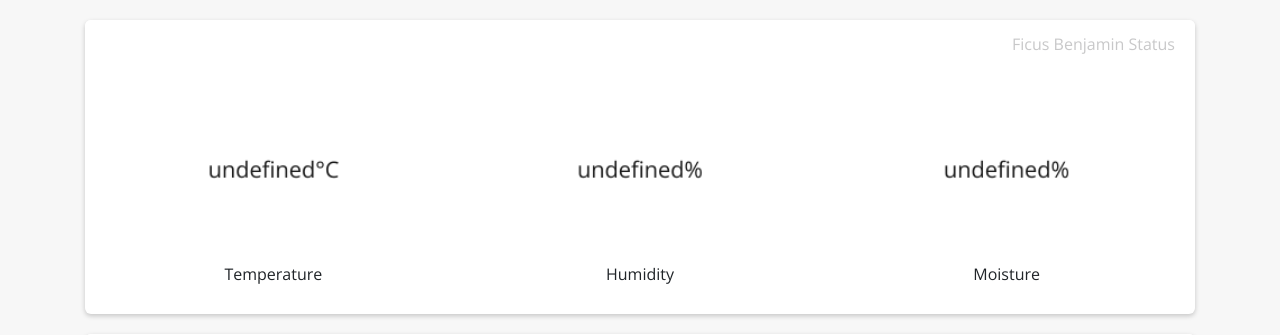
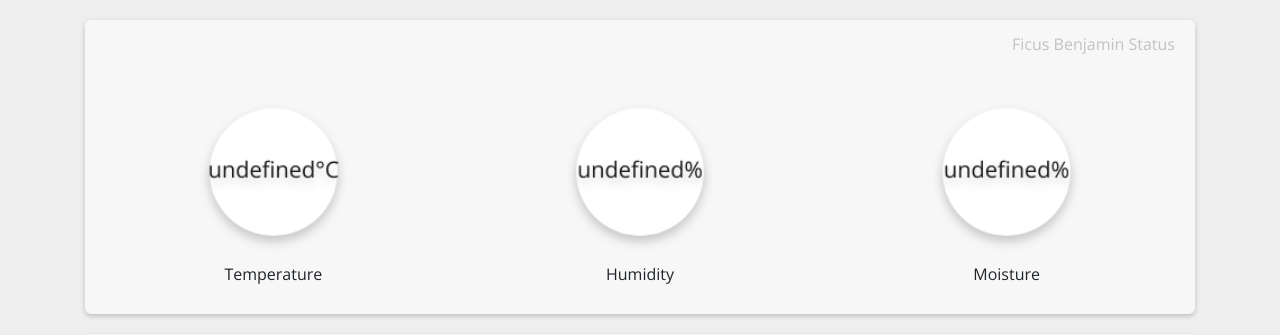
Before and after one commit to manti-by/apollo, a Flask app: page / in a window 1280 px wide. Shown: the part 56-391 px from the top of the page. Run offline with Flask 2, Linux system fonts and the light colour scheme; data that the repository does not hold is empty; some libraries are stand-ins or nearby versions.

Commit message:
Update sensor design

```diff
--- a/app/server.py
+++ b/app/server.py
@@ -2,7 +2,7 @@ from time import localtime, strftime
 
 from flask import Flask, jsonify, render_template
 
-from db import get_data
+from .db import get_data
 
 app = Flask(__name__)
 
--- a/app/static/css/index.css
+++ b/app/static/css/index.css
@@ -1,6 +1,6 @@
 body {
     font-family: 'Open Sans', sans-serif;
-    background: #F7F7F7;
+    background: #EEEEEE;
 }
 
 nav,
@@ -17,13 +17,14 @@ nav,
     border: none;
     box-shadow: 0 2px 5px rgba(0, 0, 0, .2);
     border-radius: 6px;
+    background: #F7F7F7;
 }
 
 .card-header {
     text-align: right;
     color: rgba(72, 72, 77, .3);
     border-bottom: none;
-    background: #FFF;
+    background: #F7F7F7;
 }
 
 .card-header:first-child {
--- a/app/static/js/lib/sensor.js
+++ b/app/static/js/lib/sensor.js
@@ -10,10 +10,16 @@ class Sensor {
             options['fgcolor'] : 'rgba(165, 42, 42, .2)';
 
         this.bgcolor = 'bgcolor' in options ?
-            options['bgcolor'] : 'rgba(255, 255, 255, 1)';
+            options['bgcolor'] : 'rgba(247, 247, 247, 1)';
+
+        this.lbcolor = 'lbcolor' in options ?
+            options['lbcolor'] : 'rgba(255, 255, 255, 1)';
 
         this.unit = 'unit' in options ?
             options['unit'] : '';
+
+        this.line_width = 'line_width' in options ?
+            options['line_width'] : 4;
 
         this.font = 'font' in options ?
             options['font'] : '20px Open Sans';
@@ -25,27 +31,37 @@ class Sensor {
     draw (value) {
         let cX = Math.floor(this.canvas.width / 2),
             cY = Math.floor(this.canvas.height / 2),
-            radius = Math.min(cX, cY),
-            offset = 90 * Math.PI / 180,
-            radians = value / 100 * 360 * Math.PI / 180 - offset;
+            radius = Math.min(cX, cY) - this.line_width * 2,
+            offset = 220 * Math.PI / 180,
+            radians = value / 100 * 260 * Math.PI / 180 - offset,
+            dX = radius * Math.cos(radians),
+            dY = radius * Math.sin(radians);
 
         this.ctx.fillStyle = this.bgcolor;
         this.ctx.fillRect(0, 0, this.canvas.width, this.canvas.height);
 
+        // Sensor value
         this.draw_sector(cX, cY, radius, -offset, radians, this.color);
-        this.draw_sector(cX, cY, radius, radians, 360 * Math.PI / 180, this.fgcolor);
-        this.draw_sector(cX, cY, radius * .7, 0, 360 * Math.PI / 180, this.bgcolor);
 
+        // Fill sector
+        this.draw_sector(cX, cY, radius, radians, 260 * Math.PI / 180 - offset, this.fgcolor);
+
+        // Value bullet
+        this.draw_circle(cX + dX, cY + dY, 5, this.color);
+
+        // Label
+        this.draw_circle(cX, cY, radius * .85, this.lbcolor);
         this.draw_label(cX, cY, value);
     }
 
-    draw_sector (cX, cY, radius, start, stop, color) {
-        this.ctx.fillStyle = color;
+    draw_sector(cX, cY, radius, start, stop, color) {
+        this.ctx.strokeStyle = color;
+        this.ctx.lineWidth = this.line_width;
+        this.ctx.lineCap = 'round';
+        this.ctx.moveTo(cX, cY);
         this.ctx.beginPath();
-        this.ctx.moveTo(cX, cY);
         this.ctx.arc(cX, cY, radius, start, stop);
-        this.ctx.closePath();
-        this.ctx.fill();
+        this.ctx.stroke();
     }
 
     draw_label(cX, cY, text) {
@@ -54,4 +70,17 @@ class Sensor {
         this.ctx.fillStyle = this.font_color;
         this.ctx.fillText(text + this.unit, cX, cY + 5);
     }
+
+    draw_circle(cX, cY, radius, color) {
+        this.ctx.fillStyle = color;
+        this.ctx.shadowColor = 'rgb(0, 0, 0, .2)';
+        this.ctx.shadowOffsetX = 0;
+        this.ctx.shadowOffsetY = 5;
+        this.ctx.shadowBlur = 10;
+        this.ctx.beginPath();
+        this.ctx.moveTo(cX, cY);
+        this.ctx.arc(cX, cY, radius, 0, 360 * Math.PI / 180);
+        this.ctx.closePath();
+        this.ctx.fill();
+    }
 }
--- a/app/worker.py
+++ b/app/worker.py
@@ -4,7 +4,7 @@ import Adafruit_DHT
 import Adafruit_GPIO.SPI as SPI
 import Adafruit_MCP3008
 
-from db import save_data
+from .db import save_data
 
 SPI_PORT = 0
 SPI_DEVICE = 0
```
Also changed, not shown: 1 other file.
